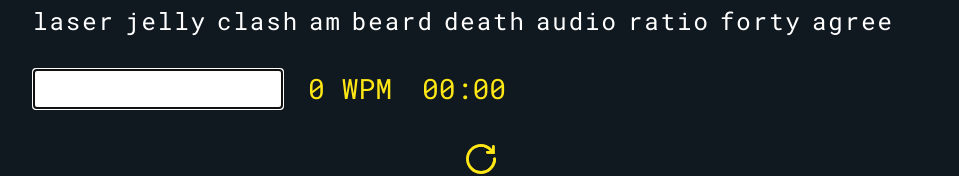
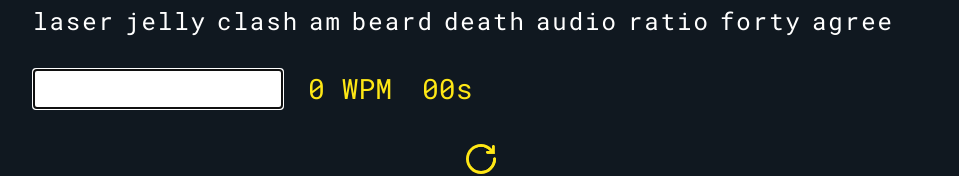
Before and after one commit to serkanisyapan/react-type, a React (Vite) app: page / in a window 1280 px wide. Shown: the part 366-542 px from the top of the page, without its empty margins (159-1118 px from the left). Built offline with nearby package versions, Linux system fonts and the light colour scheme.

Commit message:
refactoring

```diff
--- a/src/App.jsx
+++ b/src/App.jsx
@@ -1,12 +1,14 @@
 import { useState, useEffect, useRef } from "react";
+import { createPortal } from "react-dom";
 import { allWords } from "./words.js";
 import { pickRandomWords } from "./utils/pickRandomWords.js";
 import { calculateWPM } from "./utils/calculateWPM.js";
 import { Word } from "./components/Word.jsx";
 import { Timer } from "./components/Timer.jsx";
 import { LastTurns } from "./components/LastTurns.jsx";
+import { Highlighter } from "./components/Highlighter.jsx";
 import newTurnLogo from "./assets/new-turn-button.svg";
-import "./App.css";
+import "./styles/App.css";
 
 export const App = () => {
   const [words, setWords] = useState([]);
@@ -16,9 +18,11 @@ export const App = () => {
   const [gameType, setGameType] = useState(30);
   const [wrongLetters, setWrongLetters] = useState(0);
   const [highlighter, setHighlighter] = useState({});
-  const [isGameOver, setIsGameOver] = useState(false);
-  const [isGameStarted, setIsGameStarted] = useState(false);
-  const [resetTimer, setResetTimer] = useState(false);
+  const [gameState, setGameState] = useState({
+    isGameOver: false,
+    isGameStarted: false,
+    timerReset: false,
+  });
   const [showTable, setShowTable] = useState(false);
   const focusRef = useRef(null);
   const scrollRef = useRef(null);
@@ -55,9 +59,8 @@ export const App = () => {
 
   const handleKeyDown = (event) => {
     if (
-      event.keyCode === 32 ||
-      event.key === " " ||
-      (event.code === "Space" && userInput.trim().length > 0)
+      (event.keyCode === 32 || event.key === " " || event.code === "Space") &&
+      userInput.trim().length > 0
     ) {
       event.preventDefault();
       checkIsWordCorrect(userInput, words, wordCount);
@@ -75,16 +78,16 @@ export const App = () => {
   // when typer starts typing timer starts
   const handleOnChange = (event) => {
     setUserInput(event.target.value);
-    setIsGameStarted(true);
-    setResetTimer(false);
+    if (!gameState.isGameStarted) {
+      setGameState({ ...gameState, isGameStarted: true, timerReset: false });
+    }
   };
 
   // sets everything back to initial load
   const newTurn = () => {
     setWordCount(0);
     setUserInput("");
-    setIsGameOver(false);
-    setResetTimer(true);
+    setGameState({ isGameStarted: false, isGameOver: false, timerReset: true });
     setKeyStrokes(0);
     setWrongLetters(0);
     setWords(pickRandomWords(allWords, gameType));
@@ -116,8 +119,7 @@ export const App = () => {
   // checks if game is over when user types a word
   useEffect(() => {
     if (wordCount === gameType) {
-      setIsGameStarted(false);
-      setIsGameOver(true);
+      setGameState({ ...gameState, isGameOver: true, isGameStarted: false });
     }
   }, [wordCount]);
 
@@ -146,25 +148,22 @@ export const App = () => {
               50
             </span>
           </span>
-          {showTable && <LastTurns showLastRuns={showLastRuns} />}
+          {showTable &&
+            createPortal(
+              <LastTurns showLastRuns={showLastRuns} />,
+              document.body
+            )}
 
           <p onClick={showLastRuns} className="lastrun-text">
             Show Last Runs
           </p>
         </div>
         <div ref={scrollRef} className="word-container">
-          <div
-            style={{
-              top: highlighter.top + "px",
-              left: highlighter.left + "px",
-              height: highlighter.height + "px",
-              width: highlighter.width + "px",
-              position: "absolute",
-              backgroundColor:
-                wordCount === gameType ? "" : "rgba(255, 228, 23, 0.404)",
-              transition: "all 0.2s ease-in-out",
-            }}
-          ></div>
+          <Highlighter
+            highlighter={highlighter}
+            gameType={gameType}
+            wordCount={wordCount}
+          />
           {words.map((word, wordID) => (
             <Word
               key={wordID}
@@ -182,19 +181,16 @@ export const App = () => {
             value={userInput}
             onKeyDown={handleKeyDown}
             onChange={handleOnChange}
-            disabled={isGameOver ? true : false}
+            disabled={gameState.isGameOver ? true : false}
           />
           <Timer
-            timerClass="timer"
-            isGameStarted={isGameStarted}
-            timerReset={resetTimer}
             calculateWPM={calculateWPM}
             keyStrokes={keyStrokes}
-            isGameOver={isGameOver}
+            gameState={gameState}
             wrongLetters={wrongLetters}
           />
         </div>
-        <button onClick={newTurn} className="refresh-button">
+        <button onClick={() => newTurn()} className="refresh-button">
           <img src={newTurnLogo} alt="new turn button" />
         </button>
       </div>
--- /dev/null
+++ b/src/components/Highlighter.jsx
@@ -0,0 +1,16 @@
+export const Highlighter = ({ highlighter, wordCount, gameType }) => {
+  return (
+    <div
+      style={{
+        top: highlighter.top + "px",
+        left: highlighter.left + "px",
+        height: highlighter.height + "px",
+        width: highlighter.width + "px",
+        position: "absolute",
+        backgroundColor:
+          wordCount === gameType ? "" : "rgba(255, 228, 23, 0.404)",
+        transition: "all 0.2s ease-in-out",
+      }}
+    ></div>
+  );
+};
--- a/src/components/LastTurns.jsx
+++ b/src/components/LastTurns.jsx
@@ -1,4 +1,4 @@
-import "./LastTurns.css";
+import "../styles/LastTurns.css";
 
 export const LastTurns = ({ showLastRuns }) => {
   const lastRurns = JSON.parse(localStorage.getItem("lastRuns"));
--- a/src/components/Timer.jsx
+++ b/src/components/Timer.jsx
@@ -1,34 +1,27 @@
 import { useState, useRef, useEffect } from "react";
 import { getLocalStorage } from "../utils/getLocalStorage";
+import "../styles/Timer.css";
 
 export const Timer = ({
-  isGameStarted,
-  timerReset,
-  timerClass,
   calculateWPM,
   keyStrokes,
-  isGameOver,
   wrongLetters,
+  gameState,
 }) => {
-  const [minutes, setMinutes] = useState(0);
   const [seconds, setSeconds] = useState(0);
   const [WPM, setWPM] = useState(0);
   const timerInterval = useRef(null);
   const isBiggerThanNine = seconds > 9 ? null : 0;
+  const { isGameOver, isGameStarted, timerReset } = gameState;
 
   const newTimer = () => {
     clearInterval(timerInterval.current);
     timerInterval.current = setInterval(() => {
       setSeconds((prev) => prev + 1);
-      if (seconds >= 59) {
-        setSeconds(0);
-        setMinutes(minutes + 1);
-      }
     }, 1000);
   };
 
   const resetTimer = () => {
-    setMinutes(0);
     setSeconds(0);
     clearInterval(timerInterval.current);
   };
@@ -57,18 +50,14 @@ export const Timer = ({
     if (timerReset) {
       resetTimer();
     }
-  }, [isGameOver, isGameStarted, timerReset]);
+  }, [isGameOver, timerReset, isGameStarted]);
 
   return (
-    <p className={timerClass}>
+    <p className="timer">
       {WPM < 0 ? <span>0 WPM</span> : <span>{WPM} WPM</span>}
-      <span style={{ marginLeft: "30px" }} className="minutes">
-        0{minutes}
-      </span>
-      :
       <span className="seconds">
         {isBiggerThanNine}
-        {seconds}
+        {seconds}s
       </span>
     </p>
   );
--- a/src/components/Word.jsx
+++ b/src/components/Word.jsx
@@ -1,7 +1,6 @@
 import { useRef, useEffect } from "react";
-import { flushSync } from "react-dom";
 import { checkWordColor } from "../utils/checkWordColor";
-import "./Word.css";
+import "../styles/Word.css";
 
 export const Word = ({ word, wordID, wordCount, wordHighlighter }) => {
   const scrollToWord = useRef(null);
--- a/src/main.jsx
+++ b/src/main.jsx
@@ -2,7 +2,7 @@ import React from "react";
 import ReactDOM from "react-dom/client";
 import { App } from "./App";
 import "@fontsource/roboto-mono";
-import "./index.css";
+import "./styles/index.css";
 
 ReactDOM.createRoot(document.getElementById("root")).render(
   <React.StrictMode>
--- a/src/App.css
+++ b/src/styles/App.css
@@ -66,11 +66,6 @@
   height: 30px;
 }
 
-.timer {
-  font-size: 28px;
-  margin-left: 25px;
-}
-
 .scores {
   display: flex;
   align-items: center;
--- a/src/components/LastTurns.css
+++ b/src/styles/LastTurns.css
@@ -57,6 +57,7 @@
   align-self: flex-start;
   cursor: pointer;
   font-size: 14px;
+  color: #ffe715ff;
 }
 
 @keyframes slide-down {
--- /dev/null
+++ b/src/styles/Timer.css
@@ -0,0 +1,8 @@
+.timer {
+  font-size: 28px;
+  margin-left: 25px;
+}
+
+.seconds {
+  margin-left: 30px;
+}
```
Also changed, not shown: src/styles/Word.css (renamed from src/components/Word.css), src/styles/index.css (renamed from src/index.css).
